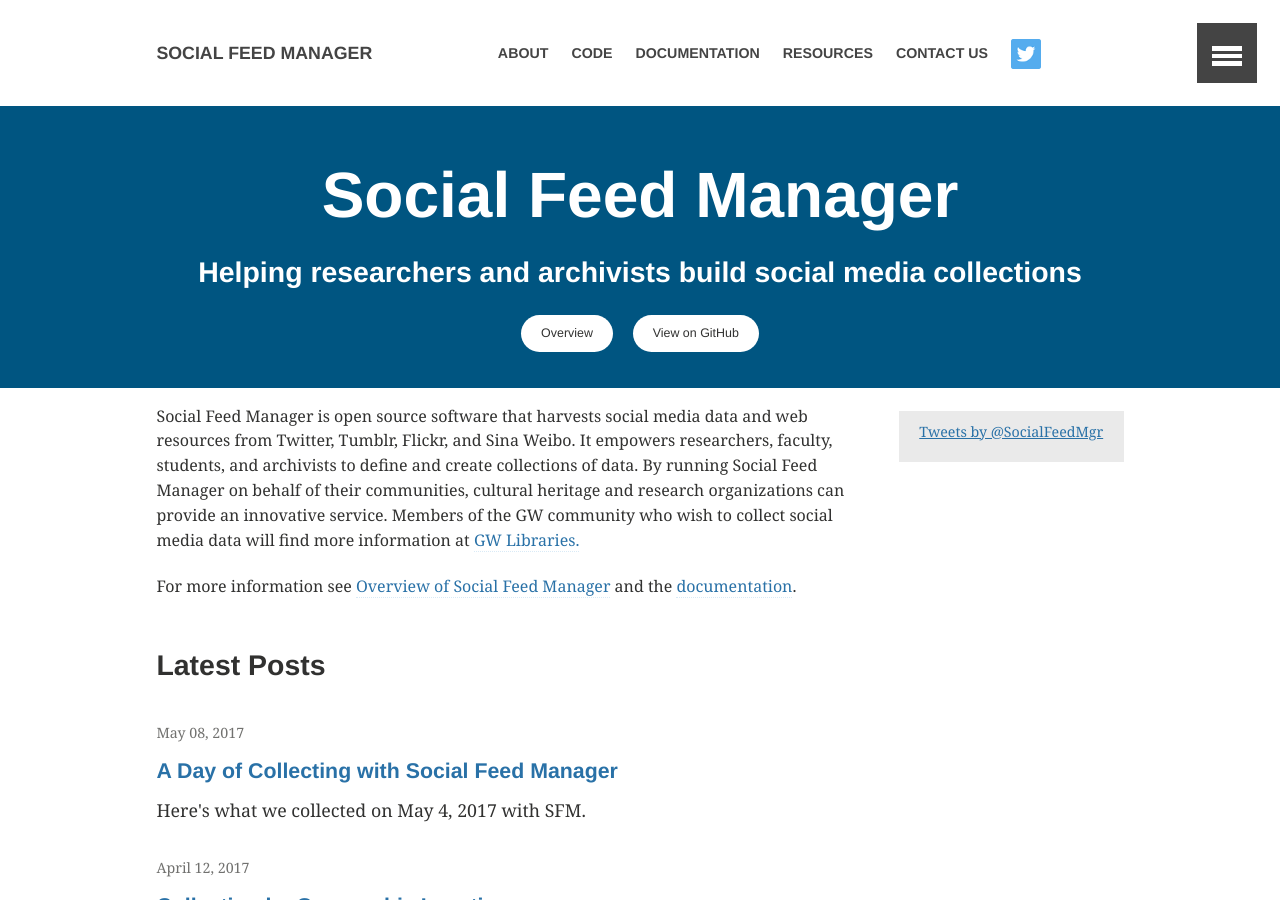
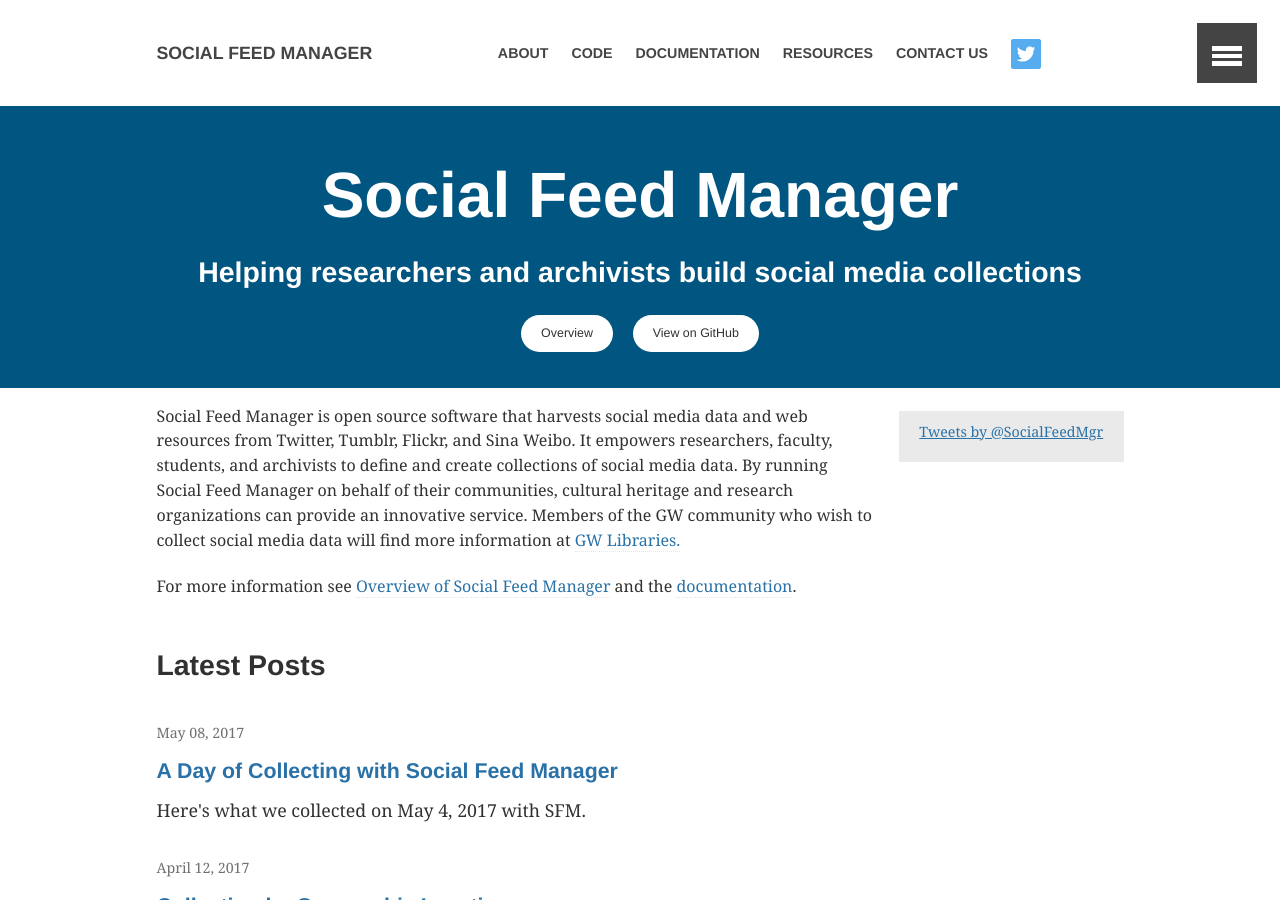
Before and after one commit to gwu-libraries/sfm-ui, a Jekyll site: the page built from index.md, in a window 1280 px wide and 900 px high. Built offline with Jekyll 4.4.1, drawn with Linux system fonts in a browser that asks for light colours; comment, search, counter and statistics services are not loaded.

Commit message:
Update index.md

```diff
--- a/index.md
+++ b/index.md
@@ -7,7 +7,7 @@
   feature: blue-bg.png
 ---
 <div class="tiles">
-  <div class="tile"><p>Social Feed Manager is open source software that harvests social media data and web resources from Twitter, Tumblr, Flickr, and Sina Weibo.  It empowers researchers, faculty, students, and archivists to define and create collections of data. By running Social Feed Manager on behalf of their communities, cultural heritage and research organizations can provide an innovative service. Members of the GW community who wish to collect social media data will find more information at <a href="https://library.gwu.edu/scholarly-technology-group/social-feed-manager">GW Libraries.</a></p>
+  <div class="tile"><p>Social Feed Manager is open source software that harvests social media data and web resources from Twitter, Tumblr, Flickr, and Sina Weibo.  It empowers researchers, faculty, students, and archivists to define and create collections of social media data. By running Social Feed Manager on behalf of their communities, cultural heritage and research organizations can provide an innovative service. Members of the GW community who wish to collect social media data will find more information at <a href="https://library.gwu.edu/scholarly-technology-group/social-feed-manager">GW Libraries.</a></p>
   <p>For more information see <a href="{{ site.github.url }}/about/overview">Overview of Social Feed Manager</a> and the <a href="https://sfm.readthedocs.org">documentation</a>.</p>
   </div>
 
```
